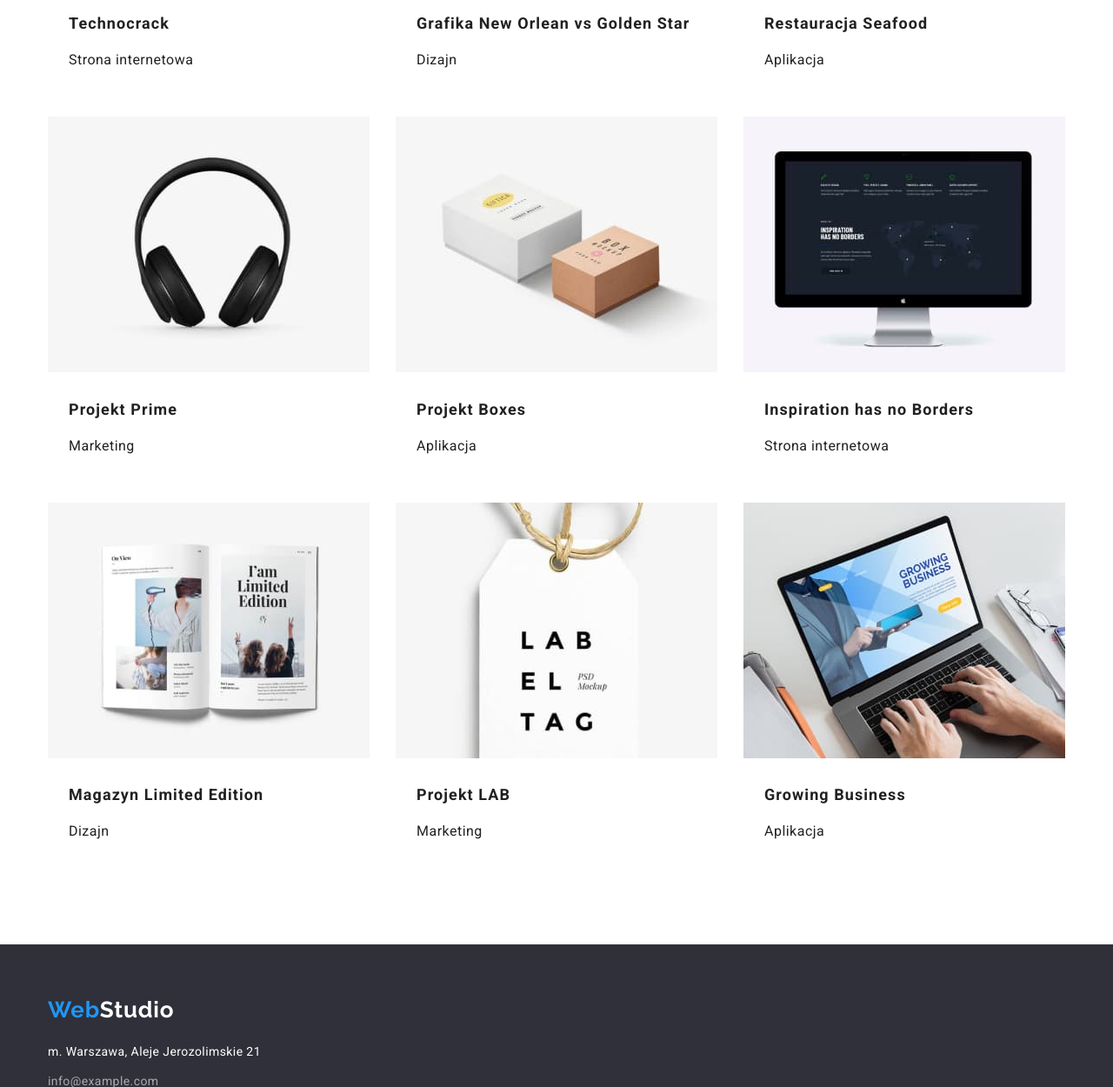
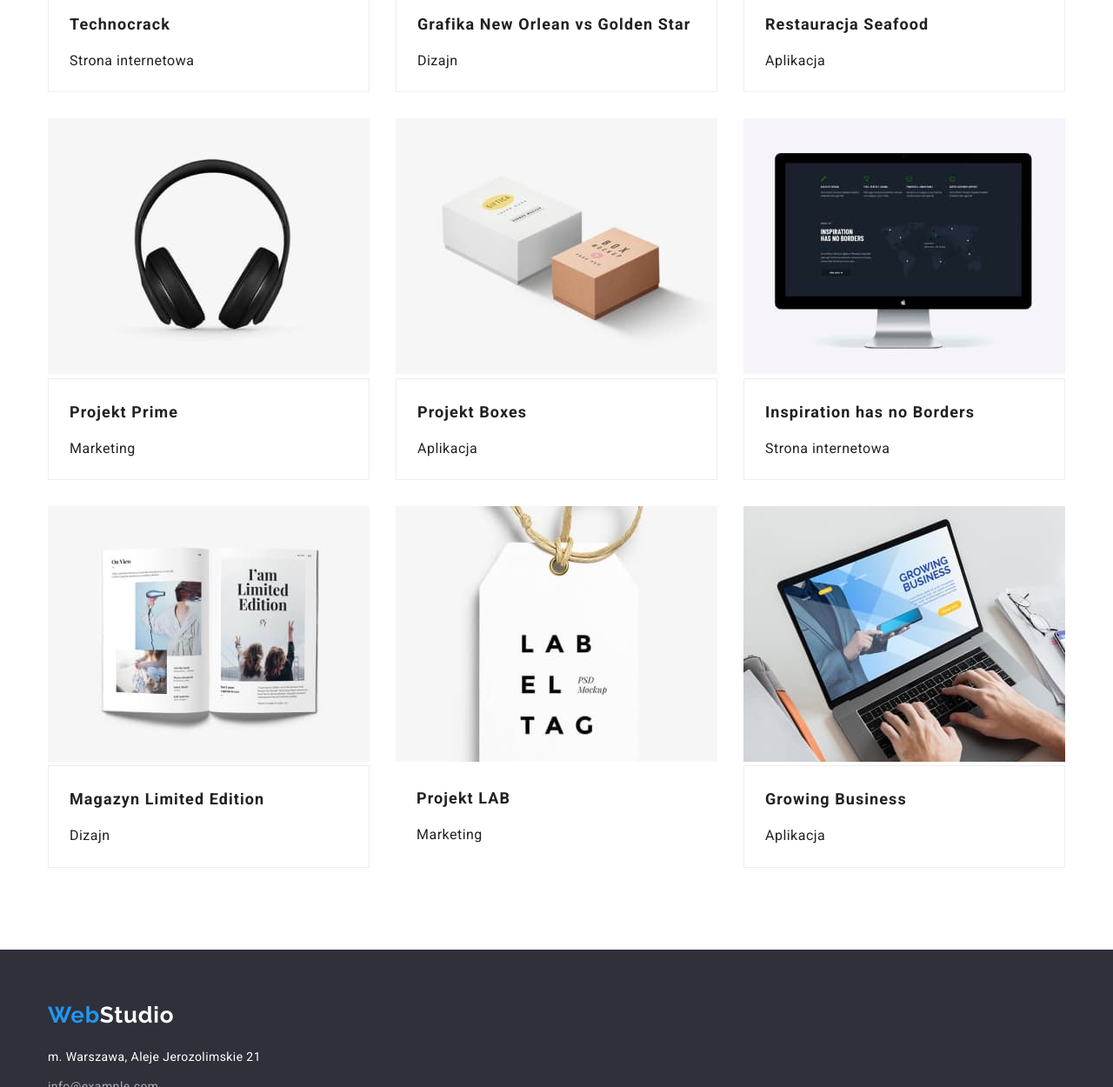
Before and after one commit to KatarzynaNN/goit-markup-hw-08, a plain HTML site: page portfolio.html in a window 1280 px wide. Shown: the part 558-1808 px from the top of the page at 87% size. Drawn offline with nearby package versions, Linux system fonts and the light colour scheme.

Commit message:
figure and figcaption in portfolio images

```diff
--- a/css/styles.css
+++ b/css/styles.css
@@ -304,6 +304,9 @@ li {
 .container-portfolio-images li {
     flex-basis: calc((100%-30px) / 3);
 }
+.container-portfolio-images li figcaption {
+    border: 1px solid #eeeeee;
+}
 .conteiner-portfolio-padding {
     padding-top: 50px;
 }
--- a/portfolio.html
+++ b/portfolio.html
@@ -97,90 +97,130 @@
                 <div class="conteiner">
                     <ul class="container-portfolio-images">
                         <li>
+                            <figure>
                                 <img
                                     src="./images/portfolio/Technocrack.jpg"
                                     alt="Strona internetowa Technocrack w laptopie"
                                     width="370"
                                     height="294"
                                 />
-                            <h4 class="portfolio-images-titles">Technocrack</h4>
+                                <figcaption>
+                                    <h4 class="portfolio-images-titles">
+                                        Technocrack
+                                    </h4>
                                     <p class="portfolio-images-decription">
                                         Strona internetowa
                                     </p>
+                                </figcaption>
+                            </figure>
                         </li>
                         <li>
+                            <figure>
                                 <img
                                     src="./images/portfolio/NewOrlean.jpg"
                                     alt="Dwóch koszykarzy walczących o piłkę"
                                     width="370"
                                     height="294"
                                 />
+                                <figcaption>
                                     <h4 class="portfolio-images-titles">
                                         Grafika New Orlean vs Golden Star
                                     </h4>
-                            <p class="portfolio-images-decription">Dizajn</p>
+                                    <p class="portfolio-images-decription">
+                                        Dizajn
+                                    </p>
+                                </figcaption>
+                            </figure>
                         </li>
                         <li>
+                            <figure>
                                 <img
                                     src="./images/portfolio/RestauracjaSeafood.jpg"
                                     alt="Logo restauracji Seafood"
                                     width="370"
                                     height="294"
                                 />
+                                <figcaption>
                                     <h4 class="portfolio-images-titles">
                                         Restauracja Seafood
                                     </h4>
-                            <p class="portfolio-images-decription">Aplikacja</p>
+                                    <p class="portfolio-images-decription">
+                                        Aplikacja
+                                    </p>
+                                </figcaption>
+                            </figure>
                         </li>
                         <li>
+                            <figure>
                                 <img
                                     src="./images/portfolio/ProjektPrime.jpg"
                                     alt="Czarne słuchawki"
                                     width="370"
                                     height="294"
                                 />
+                                <figcaption>
                                     <h4 class="portfolio-images-titles">
                                         Projekt Prime
                                     </h4>
-                            <p class="portfolio-images-decription">Marketing</p>
+                                    <p class="portfolio-images-decription">
+                                        Marketing
+                                    </p>
+                                </figcaption>
+                            </figure>
                         </li>
                         <li>
+                            <figure>
                                 <img
                                     src="./images/portfolio/ProjektBoxes.jpg"
                                     alt="Dwa pudełka"
                                     width="370"
                                     height="294"
                                 />
+                                <figcaption>
                                     <h4 class="portfolio-images-titles">
                                         Projekt Boxes
                                     </h4>
-                            <p class="portfolio-images-decription">Aplikacja</p>
+                                    <p class="portfolio-images-decription">
+                                        Aplikacja
+                                    </p>
+                                </figcaption>
+                            </figure>
                         </li>
                         <li>
+                            <figure>
                                 <img
                                     src="./images/portfolio/InspirationNoBorders.jpg"
                                     alt="Ekran z otwarą stroną Inspiration has no borders"
                                     width="370"
                                     height="294"
                                 />
+                                <figcaption>
                                     <h4 class="portfolio-images-titles">
                                         Inspiration has no Borders
                                     </h4>
                                     <p class="portfolio-images-decription">
                                         Strona internetowa
                                     </p>
+                                </figcaption>
+                            </figure>
                         </li>
                         <li>
+                            <figure>
                                 <img
                                     src="./images/portfolio/Magazyn.jpg"
                                     alt="otwarty magazyn na stronie I'am Limited Edition"
                                     width="370"
                                     height="294"
                                 />
+                                <figcaption>
                                     <h4 class="portfolio-images-titles">
                                         Magazyn Limited Edition
                                     </h4>
-                            <p class="portfolio-images-decription">Dizajn</p>
+                                    <p class="portfolio-images-decription">
+                                        Dizajn
+                                    </p>
+                                </figcaption>
+                            </figure>
                         </li>
                         <li>
                             <img
@@ -193,16 +233,22 @@
                             <p class="portfolio-images-decription">Marketing</p>
                         </li>
                         <li>
+                            <figure>
                                 <img
                                     src="./images/portfolio/GrowingBusiness.jpg"
                                     alt="Laptop z otwartą stroną internetową growing business"
                                     width="370"
                                     height="294"
                                 />
+                                <figcaption>
                                     <h4 class="portfolio-images-titles">
                                         Growing Business
                                     </h4>
-                            <p class="portfolio-images-decription">Aplikacja</p>
+                                    <p class="portfolio-images-decription">
+                                        Aplikacja
+                                    </p>
+                                </figcaption>
+                            </figure>
                         </li>
                     </ul>
                 </div>
```
Lines whose indentation alone changed are shown as unchanged.
